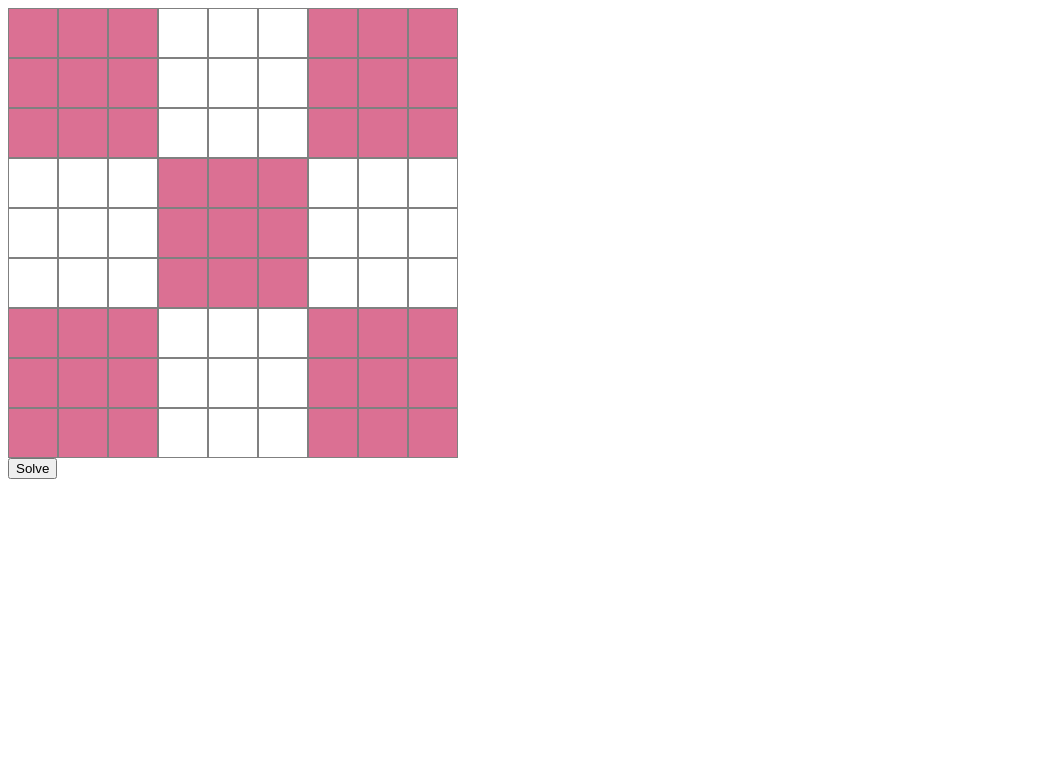
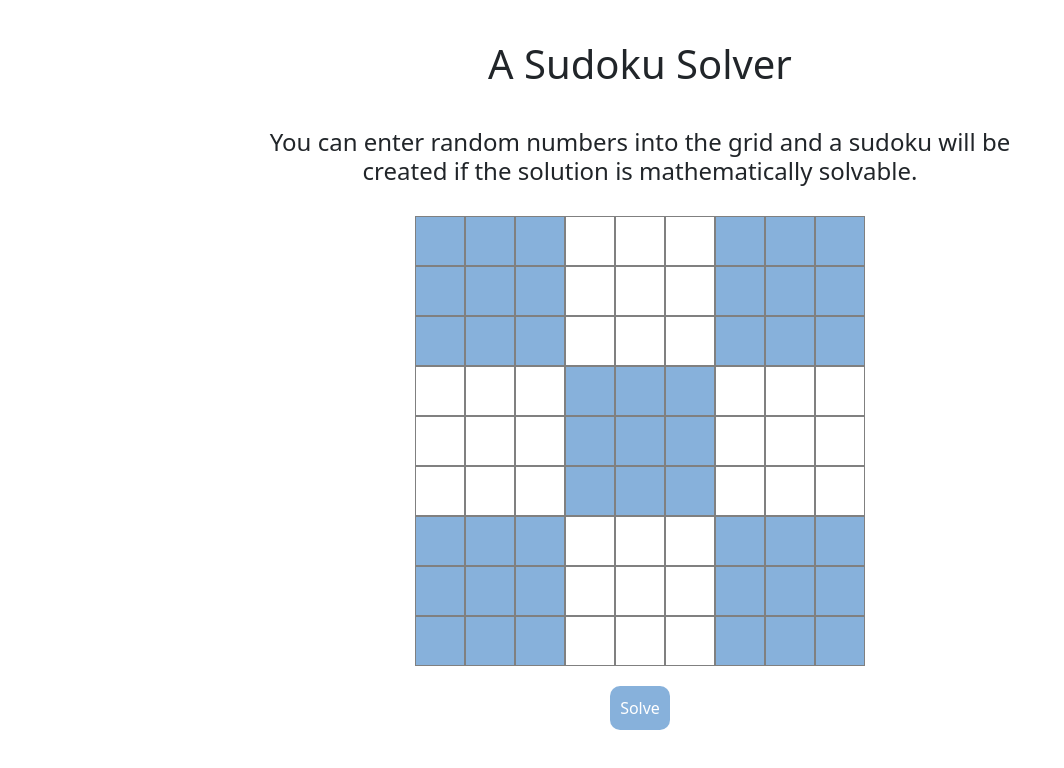
Before and after one commit to jameshtwose/sudoku_solver, a website: page index.html in a window 1280 px wide. Shown: the whole page, without its empty margins (0-1064 px from the left). Drawn offline with nearby package versions, Linux system fonts and the light colour scheme.

Commit message:
updating the style so it looks more pleasant and including a gif of it functioning in the README.md

```diff
--- a/app.js
+++ b/app.js
@@ -6,9 +6,9 @@ let submission = []
 
 for (let index = 0; index < squares; index++) {
     const inputElement = document.createElement("input")
-    inputElement.setAttribute("type", "number")
-    inputElement.setAttribute("min", 1)
-    inputElement.setAttribute("max", 9)
+    inputElement.setAttribute("type", "text")
+    inputElement.setAttribute("min", "1")
+    inputElement.setAttribute("max", "9")
     puzzleBoard.appendChild(inputElement)
 
     if (
--- a/index.html
+++ b/index.html
@@ -7,15 +7,18 @@
         <meta name="description" content="">
         <meta name="viewport" content="width=device-width, initial-scale=1">
         <link rel="stylesheet" href="style.css">
+        <link rel="stylesheet" href="https://cdn.jsdelivr.net/npm/bootstrap@5.1.3/dist/css/bootstrap.min.css" integrity="sha384-1BmE4kWBq78iYhFldvKuhfTAU6auU8tT94WrHftjDbrCEXSU1oBoqyl2QvZ6jIW3" crossorigin="anonymous">
     </head>
     <body>
+        <h1>A Sudoku Solver</h1>
+        <h4>You can enter random numbers into the grid and a sudoku will be created if the solution is mathematically solvable.</h3>
 
         <div id="puzzle"></div>
         <button id="solve-button">Solve</button>
         <p id="solution"></p>
 
-
         <script src="https://unpkg.com/axios/dist/axios.min.js"></script>
+        <script src="https://cdn.jsdelivr.net/npm/bootstrap@5.1.3/dist/js/bootstrap.min.js" integrity="sha384-QJHtvGhmr9XOIpI6YVutG+2QOK9T+ZnN4kzFN1RtK3zEFEIsxhlmWl5/YESvpZ13" crossorigin="anonymous"></script>
         <script src="app.js" async defer></script>
 
     </body>
--- a/style.css
+++ b/style.css
@@ -1,3 +1,26 @@
+body{
+    margin:0;
+    padding:0;
+    font-family: sans-serif;
+    display: flex;              /* establish flex container */
+    flex-direction: column;     /* stack flex items vertically */
+    justify-content: center;    /* center items vertically, in this case */
+    align-items: center;        /* center items horizontally, in this case */
+    /* font-family: monospace; */
+  }
+
+body h1 {
+    padding-top: 20px;
+    margin: 20px;
+}
+
+body h4 {
+    width: 60%;
+    margin: 20px;
+    text-align: center;
+    padding-bottom: 10px;
+}
+
 #puzzle {
     width: 450px;
     height: 450px;
@@ -9,8 +32,24 @@
     box-sizing: border-box;
     border-spacing: 0;
     border: 1px gray solid;
+    text-align: center;
+    font-size: large;
+    font-family: monospace;
 }
 
 .odd-section {
-    background-color: palevioletred;
+    background-color: rgba(37, 113, 189, 0.548);
 }
+
+#solve-button {
+    background-color: rgba(37, 113, 189, 0.548);
+    color: white;
+    padding: 10px;
+    margin: 20px;
+    border-radius: 10px;
+    border: none;
+}
+
+#solve-button:hover {
+    background-color: rgb(37, 113, 189);
+}
```
Also changed, not shown: package.json (added, +27 -0 lines), README.md, sudoku_solver.gif (added), 2 other files.
